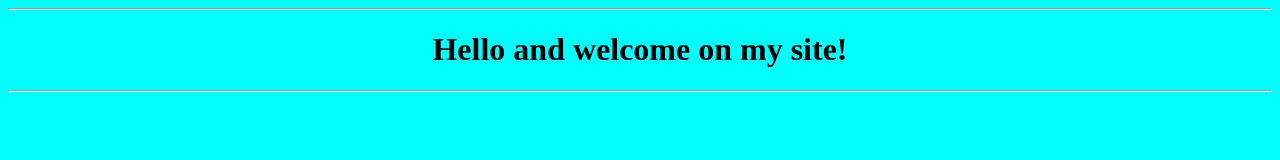
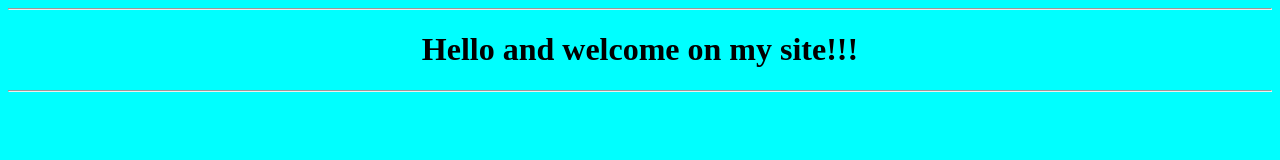
Before and after one commit to romio-krvtsky/repository-for-jenkins, a plain HTML site: page index.html in a window 1280 px wide. Drawn offline with Linux system fonts and the light colour scheme.

Commit message:
check ci/cd 2.0

```diff
--- a/index.html
+++ b/index.html
@@ -2,7 +2,7 @@
 <body bgcolor="aqua">
 <center>
 <hr>
-	<h1>Hello and welcome on my site!</h1>
+	<h1>Hello and welcome on my site!!!</h1>
 <hr>
 <br>
 </center>
```
